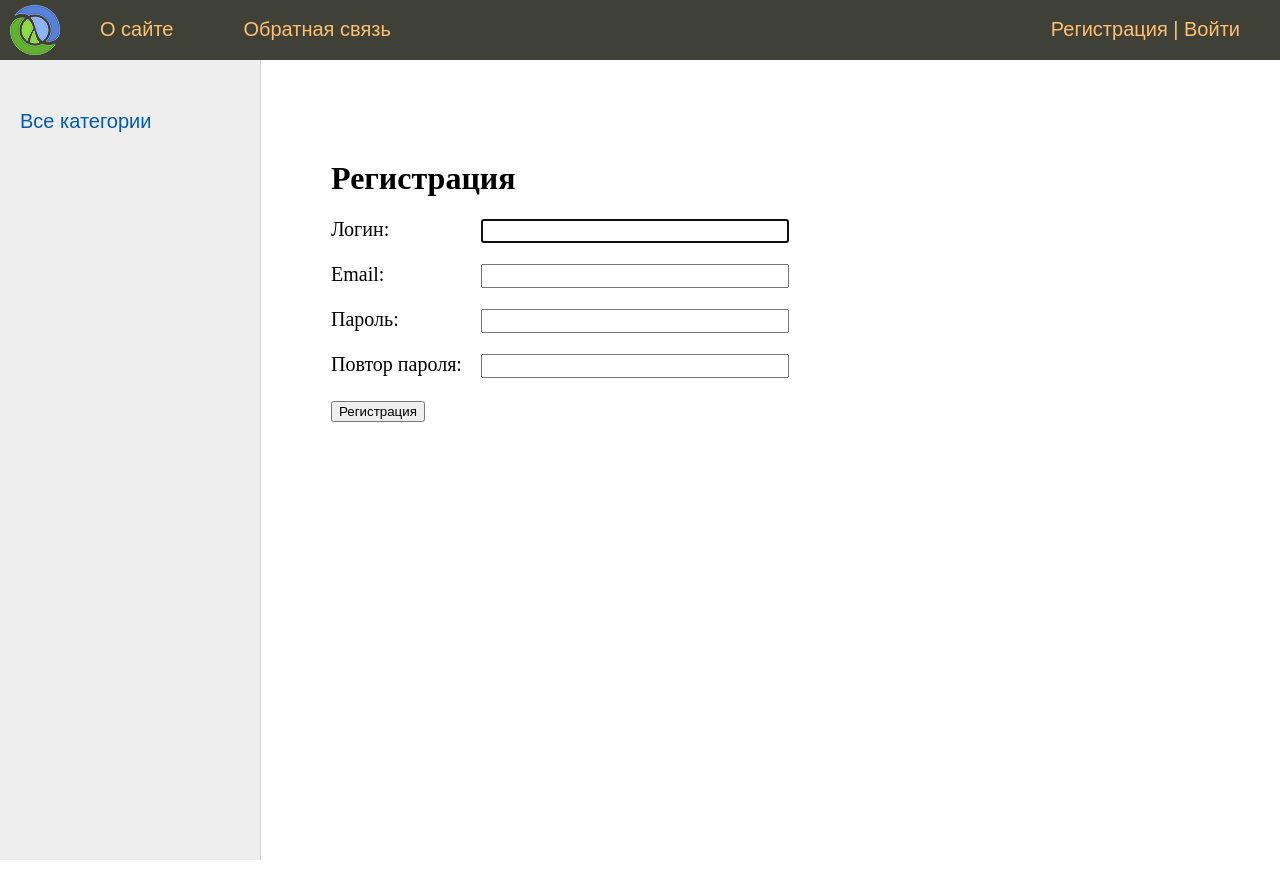
After one commit to AlekseyPlotnikov/fish, a Django app: page /register/ in a window 1280 px wide. The commit adds this page. Run offline with Django 4.2, Linux system fonts and the light colour scheme; data that the repository does not hold is empty.

Commit message:
Регистрация

```diff
--- a/Fish/fishapp/forms.py
+++ b/Fish/fishapp/forms.py
@@ -1,4 +1,6 @@
 from django import forms
+from django.contrib.auth.forms import UserCreationForm
+from django.contrib.auth.models import User
 from django.core.exceptions import ValidationError
 
 from .models import *
@@ -22,3 +24,14 @@ class AddPostForm(forms.ModelForm):
         if len(title) > 200:
             raise ValidationError('Длинна превышает 200 символов')
         return title
+
+
+class RegisterUserForm(UserCreationForm):
+    username = forms.CharField(label='Логин', widget=forms.TextInput(attrs={'class': 'form-input'}))
+    email = forms.EmailField(label="Email", widget=forms.EmailInput(attrs={'class': 'form-input'}))
+    password1 = forms.CharField(label='Пароль', widget=forms.PasswordInput(attrs={'class': 'form-input'}))
+    password2 = forms.CharField(label='Повтор пароля', widget=forms.PasswordInput(attrs={'class': 'form-input'}))
+
+    class Meta:
+        model = User
+        fields = ('username', 'email', 'password1', 'password2')
--- a/Fish/fishapp/urls.py
+++ b/Fish/fishapp/urls.py
@@ -1,5 +1,6 @@
 from django.urls import path, re_path
 
+from .templatetags.fishapp_tags import register
 from .views import *
 
 urlpatterns = [
@@ -8,6 +9,7 @@ urlpatterns = [
     path('addpage/', AddPage.as_view(), name='add_page'),
     path('contact/', contact, name='contact'),
     path('login/', login, name='login'),
+    path('register/', RegisterUser.as_view(), name='register'),
     path('post/<slug:post_slug>/', ShowPost.as_view(), name='post'),
     path('category/<slug:cat_slug>/', FishCategory.as_view(), name='category'),
 
--- a/Fish/fishapp/utils.py
+++ b/Fish/fishapp/utils.py
@@ -5,7 +5,6 @@ from .models import *
 menu = [{'title': "О сайте", 'url_name': 'about'},
         {'title': "Добавить статью", 'url_name': 'add_page'},
         {'title': "Обратная связь", 'url_name': 'contact'},
-        {'title': "Войти", 'url_name': 'login'}
         ]
 
 
--- a/Fish/fishapp/views.py
+++ b/Fish/fishapp/views.py
@@ -143,3 +143,14 @@ def show_category(request, cat_slug):
 
 def pageNotFound(request, exception):
     return HttpResponseNotFound('<h1>Страница не найдена.</h1>')
+
+
+class RegisterUser(DataMixin, CreateView):
+    form_class = RegisterUserForm
+    template_name = 'fishapp/register.html'
+    success_url = reverse_lazy('login')
+
+    def get_context_data(self, *, object_list=None, **kwargs):
+        context = super().get_context_data(**kwargs)
+        c_def = self.get_user_context(title='Регистрация')
+        return dict(list(context.items()) + list(c_def.items()))
--- a/Fish/templates/base.html
+++ b/Fish/templates/base.html
@@ -15,12 +15,10 @@
 			<ul id="mainmenu" class="mainmenu">
 				<li class="logo"><a href="{%url 'home'%}"><div class="logo"></div></a></li>
 {% for m in menu %}
-	{% if not forloop.last %}
 			<li><a href="{% url m.url_name %}">{{m.title}}</a></li>
-	{% else %}
-			<li class="last"><a href="{% url m.url_name %}">{{m.title}}</a></li>
-	{% endif %}
-{% endfor %}			</ul>
+{% endfor %}
+		<li class="last"><a href="{% url 'register' %}">Регистрация</a> | <a href="{% url 'login' %}">Войти</a></li>
+			</ul>
 			<div class="clear"></div>
 		</div>
 {% endblock mainmenu %}
--- /dev/null
+++ b/Fish/templates/fishapp/register.html
@@ -0,0 +1,16 @@
+{% extends 'base.html' %}
+
+{% block content %}
+<h1>{{title }}</h1>
+
+<form method="post">
+  {% csrf_token %}
+  {% for f in form %}
+  <p><label class="form-label" for="{{ f.id_for_label }}">{{ f.label }}: </label>{{ f }} </p>
+  <div class="form-error">{{ f.errors }}</div>
+  {% endfor %}
+    <button type="submit">Регистрация</button>
+
+</form>
+
+{% endblock %}
```
